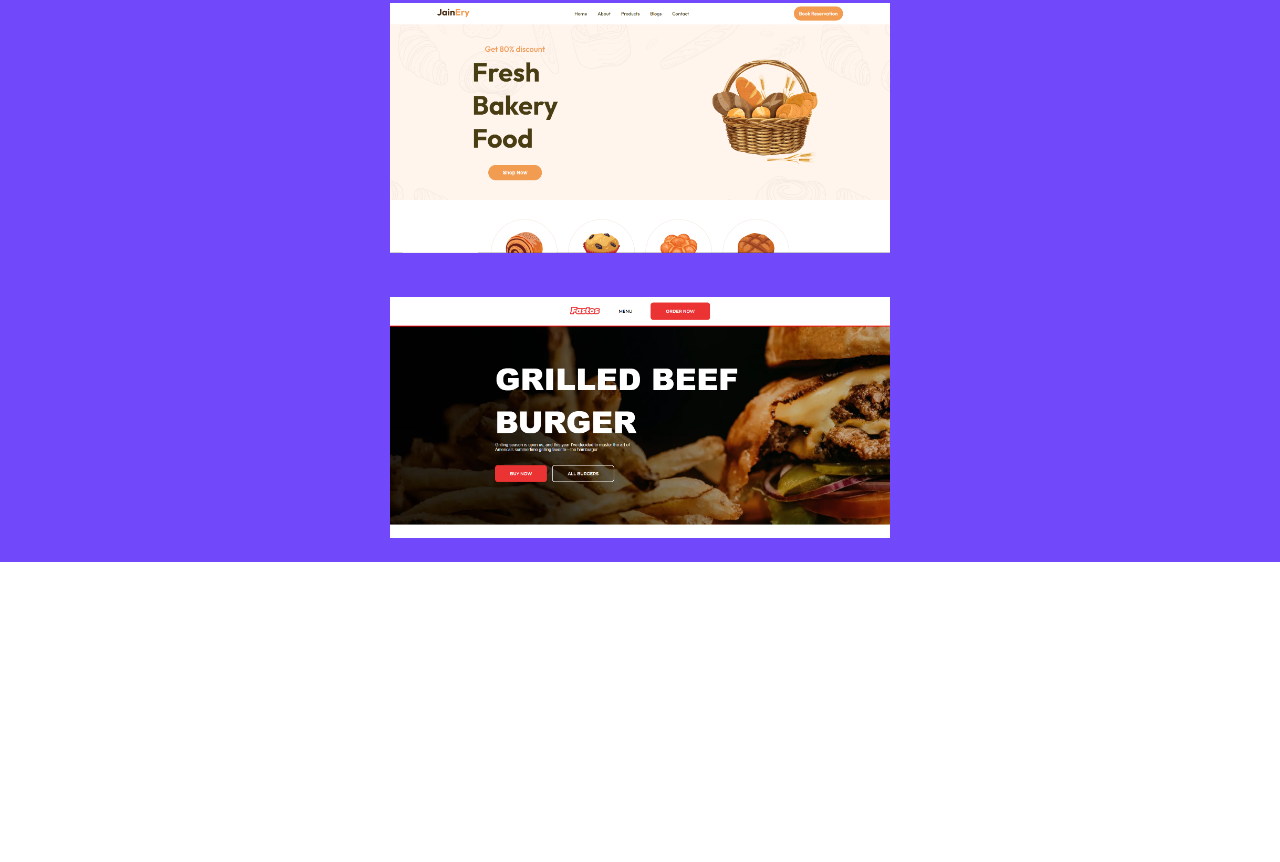
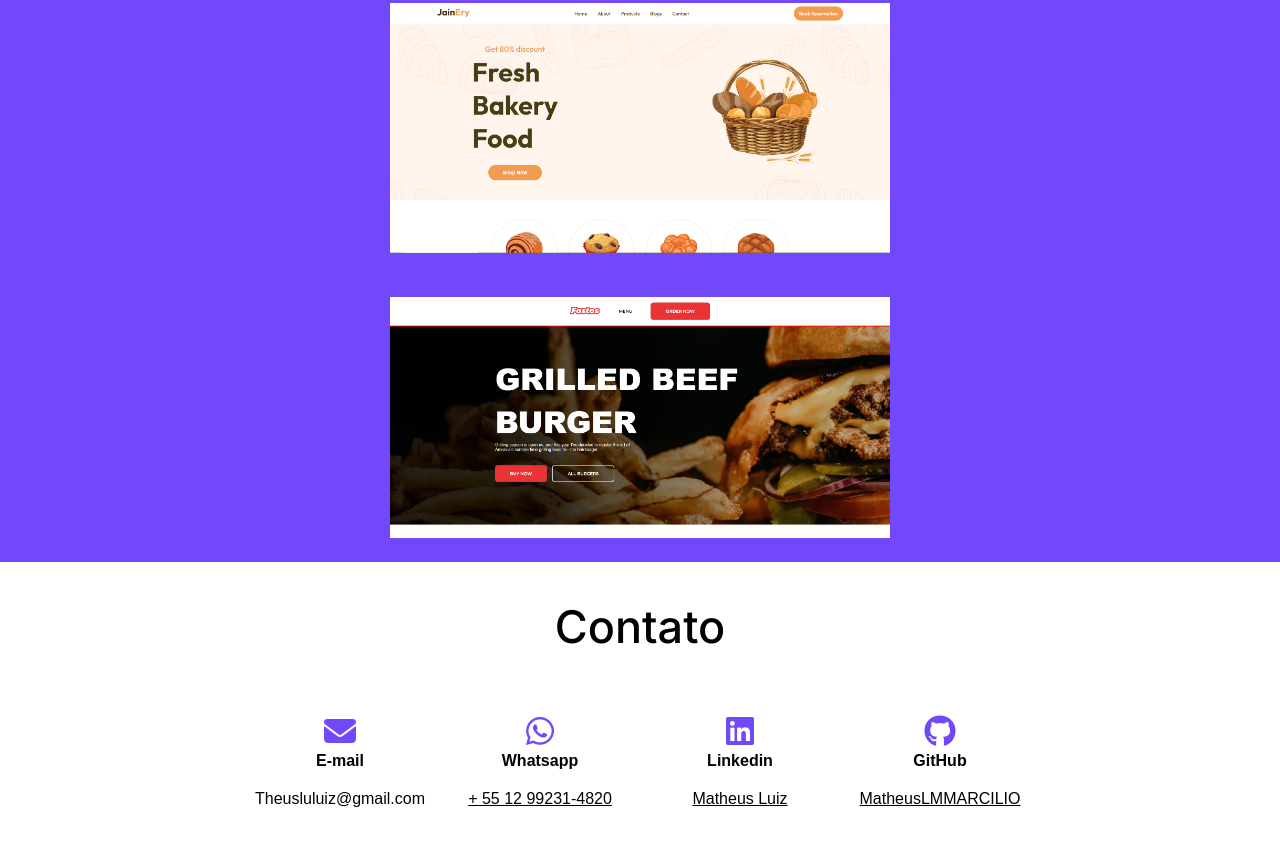
Before and after one commit to MatheusLMMARCILIO/portifolioMatheusMarcilio, a plain HTML site: page index.html in a window 1280 px wide. Shown: the part 2312-3174 px from the top of the page. Before the commit the page ends 2874 px from the top, so only its background shows below. Drawn offline with Linux system fonts and the light colour scheme.

Commit message:
29/07/2024 14h59

```diff
--- a/index.html
+++ b/index.html
@@ -10,6 +10,9 @@
     <link rel="preconnect" href="https://fonts.googleapis.com">
     <link rel="preconnect" href="https://fonts.gstatic.com" crossorigin>
     <link href="https://fonts.googleapis.com/css2?family=Inter:slnt,wght@-10..0,100..900&display=swap" rel="stylesheet">
+    <link rel="stylesheet" href="https://cdnjs.cloudflare.com/ajax/libs/font-awesome/6.6.0/css/all.min.css"
+        integrity="sha512-Kc323vGBEqzTmouAECnVceyQqyqdsSiqLQISBL29aUW4U/M7pSPA/gEUZQqv1cwx4OnYxTxve5UMg5GT6L4JJg=="
+        crossorigin="anonymous" referrerpolicy="no-referrer" />
 </head>
 
 <body>
@@ -152,7 +155,7 @@
             </div>
 
             <div class="ProjectsLink">
-
+<div>
                 <div class="passwordGeneretor">
                     <a href="https://gerenciador-de-senha-seven.vercel.app/">
                         <img src="IMAGE/gerenciarSenhaProject.png" alt="">
@@ -164,7 +167,7 @@
                         <img src="IMAGE/jaineryPage.png" alt="">
                     </a>
                 </div>
-
+</div>
                 <div class="Fastos">
                     <a href="https://fastos.vercel.app/">
                         <img src="IMAGE/FastosProject.png" alt="">
@@ -175,6 +178,62 @@
 
         </section>
 
+        <section class="contact">
+
+            <div class="contactText">
+                <span>Contato</span>
+            </div>
+
+            <div class="contactIcons">
+
+                <div class="email">
+                    <div>
+                        <i class="fa-solid fa-envelope fa-2xl" style="color: #7248FB;"></i>
+                    </div> <span>E-mail</span>
+                    <p>Theusluluiz@gmail.com</p>
+                </div>
+
+                <div class="Whatsapp">
+                    <div>
+                        <i class="fa-brands fa-whatsapp fa-2xl" style="color: #7248FB;"></i>
+                    </div>
+                    <span>Whatsapp</span>
+                    <a href="https://api.whatsapp.com/send?phone=5512992314820">
+                        <p>+ 55 12 99231-4820 </p>
+                    </a>
+                </div>
+
+                <div class="Linkedin">
+
+                        <div>
+
+                            <i class="fa-brands fa-linkedin fa-2xl" style="color: #7248FB;"></i>
+                        </div>
+                        <span>Linkedin</span>
+                         <a href="#"><p>
+                            <div class="badge-base LI-profile-badge" data-locale="pt_BR" data-size="medium"
+                                data-theme="light" data-type="VERTICAL" data-vanity="matheus-luiz-98343626b"
+                                data-version="v1"><a class="badge-base__link LI-simple-link"
+                                    href="https://br.linkedin.com/in/matheus-luiz-98343626b?trk=profile-badge">Matheus
+                                    Luiz</a></div>
+                        </p>
+                    </a>
+                </div>
+
+                <div class="GitHub">
+                    <div>
+
+                        <i class="fa-brands fa-github fa-2xl" style="color: #7248FB;"></i>
+                    </div>
+                    <span>GitHub</span>
+                    <a href="https://github.com/MatheusLMMARCILIO">
+                        <p>MatheusLMMARCILIO</p>
+                    </a>
+                </div>
+            </div>
+
+        </section>
+
     </section>
 </body>
 <script src="main.js"></script>
--- a/main.js
+++ b/main.js
@@ -5,6 +5,11 @@ const leftText = document.querySelector('.leftText')
 const aboutMeText = document.querySelector('.aboutMeText')
 const myHabilities = document.querySelector('.myHabilities')
 const projectsText = document.querySelector('.projectsText')
+const contact = document.querySelector('.contact')
+const email = document.querySelector('.email')
+const Whatsapp = document.querySelector('.Whatsapp')
+const Linkedin = document.querySelector('.Linkedin')
+const contact = document.querySelector('.contact')
 
 
 trilho.addEventListener('click', () => {
@@ -15,4 +20,5 @@ leftText.classList.toggle('dark')
 aboutMeText.classList.toggle('dark')
 myHabilities.classList.toggle('dark')
 projectsText.classList.toggle('dark')
+contact.classList.toggle('dark')
 })
--- a/style.css
+++ b/style.css
@@ -1,6 +1,7 @@
 * {
     margin: 0;
     padding: 0;
+    font-family: sans-serif;
 }
 
 body {
@@ -408,10 +409,84 @@ max-width: 500px;
 }
 
 
+.contact {
+    width: 100%;
+    height: 300px;
+    background-color: white;
+    display: flex;
+    align-items: center;
+    justify-content: center;
+    flex-direction: column;
+}
+
+.contact.dark {
+    background-color: #292929;
+}
+
+.contactText span {
+    font-size: 45px;
+    color: black;
+    margin-bottom: 5px;
+    font-weight: 500;
+    font-family: 'inter', sans-serif;
+    transition: .5s;
+}
+
+.contactText.dark span {
+    color: white;
+}
+
+.contactIcons {
+    display: flex;
+    align-items: center;
+    justify-content: center;
+    margin: 50px 0px 10px;
+}
+
+.email,
+.Whatsapp,
+.Linkedin,
+.GitHub {
+    width: 200px;
+    height: 110px;
+    display: flex;
+    align-items: center;
+    justify-content: center;
+    flex-direction: column;
+}
+
+.email i,
+.Whatsapp i,
+.Linkedin i,
+.GitHub i {
+    margin: 20px;
+}
+
+.email span,
+.Whatsapp span,
+.Linkedin span,
+.GitHub span {
+    color: black;
+    font-weight: 600;
+    margin: 0px 0px 20px;
+}
 
 
 
+.Whatsapp a,
+.Linkedin a,
+.GitHub a {
+    color: black;
+}
 
+.Whatsapp a,
+.Linkedin a,
+.GitHub a {
+    display: flex;
+    align-items: center;
+    justify-content: center;
+    flex-direction: column;
+}
 
 
 
@@ -501,7 +576,7 @@ max-width: 500px;
     }
 
     .textRight span {
-        width:80px;
+        width: 80px;
     }
 
     .textRight img {
@@ -523,7 +598,7 @@ max-width: 500px;
 
     /************************/
 
-.leftText span{
+    .leftText span {
         font-size: 15px;
     }
 
@@ -562,5 +637,14 @@ margin-left: 30px;
         margin: 20px;
     }
 
+.contact {
+    width: 100%;
+    height: auto;
+}
+
+.contactIcons {
+    display: flex;
+    flex-direction: column;
+}
 
 }
```
Lines whose indentation alone changed are shown as unchanged.
